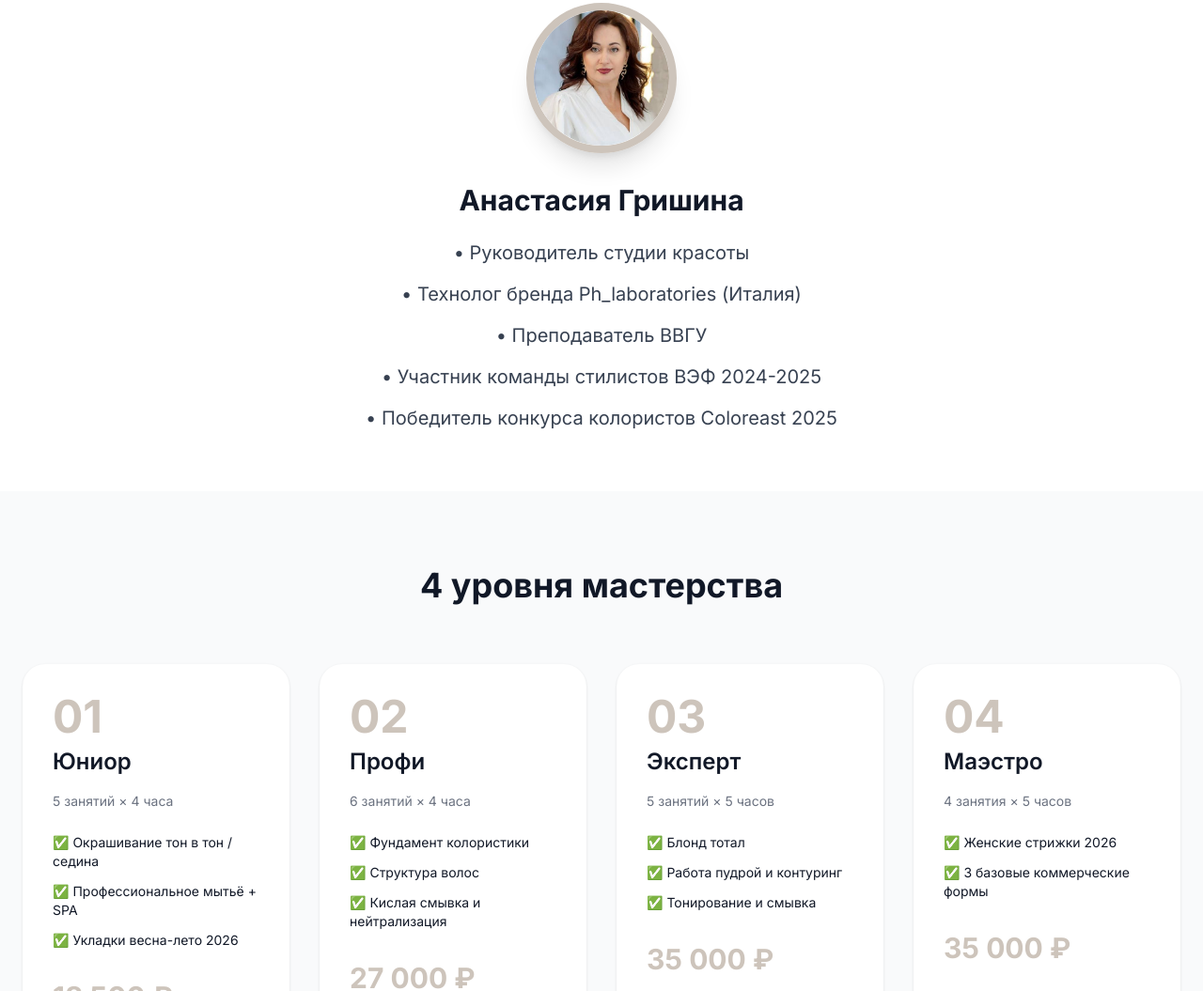
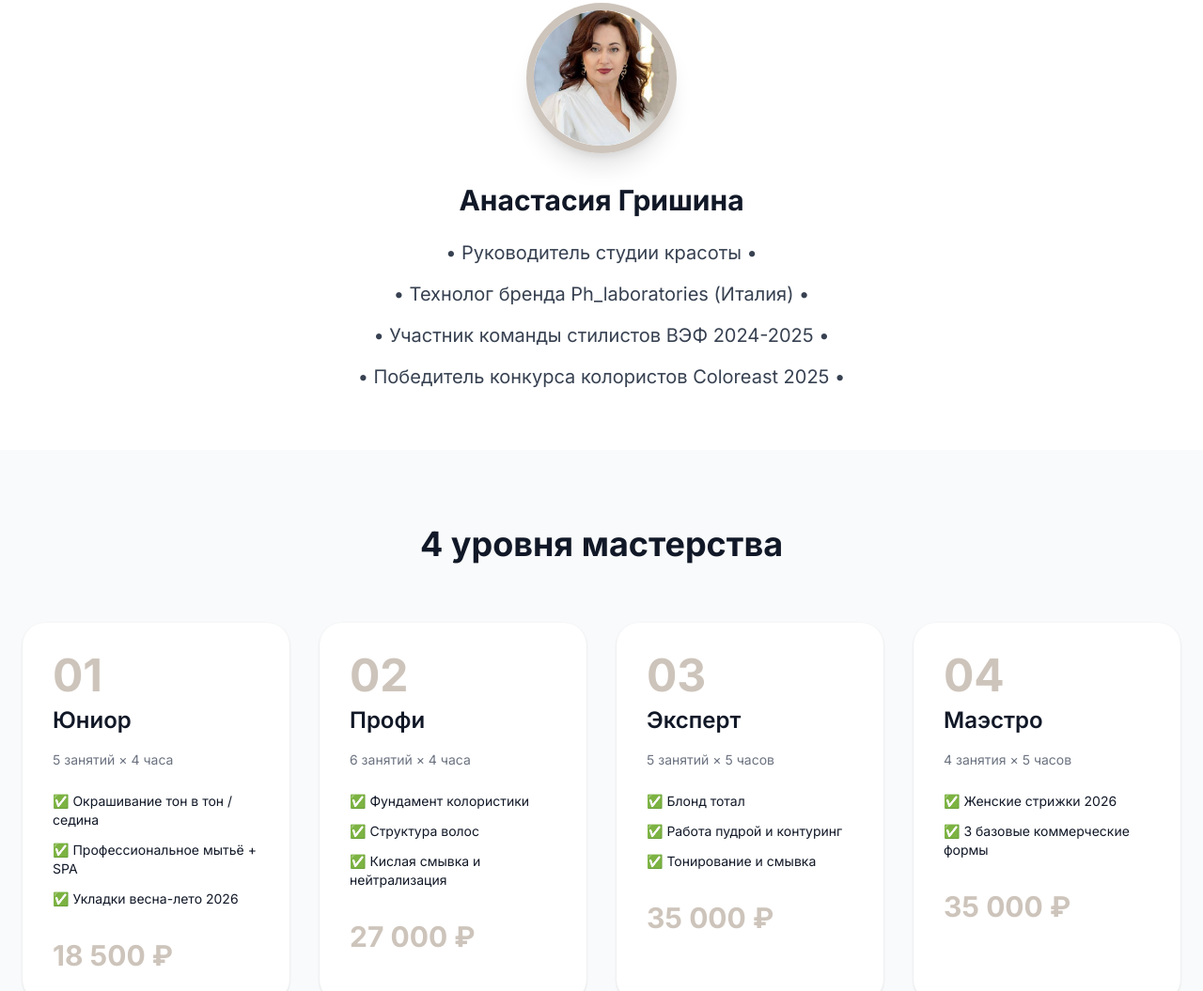
Before and after one commit to MasterGrishina/grishinaVL, a plain HTML site: page index.html in a window 1280 px wide. Shown: the part 717-1772 px from the top of the page at 94% size. Drawn offline with nearby package versions, Linux system fonts and the light colour scheme.

Commit message:
Update index.html

```diff
--- a/index.html
+++ b/index.html
@@ -68,11 +68,10 @@
 
         <h2 class="text-3xl font-bold mb-6">Анастасия Гришина</h2>
         <div class="text-xl text-gray-700 max-w-2xl mx-auto space-y-4">
-            <p>• Руководитель студии красоты</p>
-            <p>• Технолог бренда Ph_laboratories (Италия)</p>
-            <p>• Преподаватель ВВГУ</p>
-            <p>• Участник команды стилистов ВЭФ 2024-2025</p>
-            <p>• Победитель конкурса колористов Coloreast 2025</p>
+            <p>• Руководитель студии красоты •</p>
+            <p>• Технолог бренда Ph_laboratories (Италия) •</p>
+            <p>• Участник команды стилистов ВЭФ 2024-2025 •</p>
+            <p>• Победитель конкурса колористов Coloreast 2025 •</p>
         </div>
     </div>
 </section>
```
